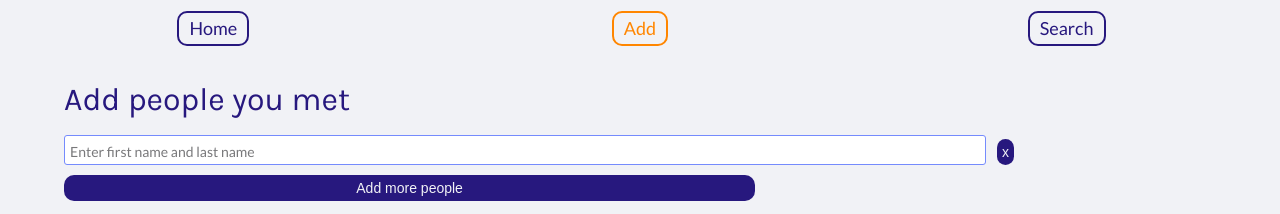
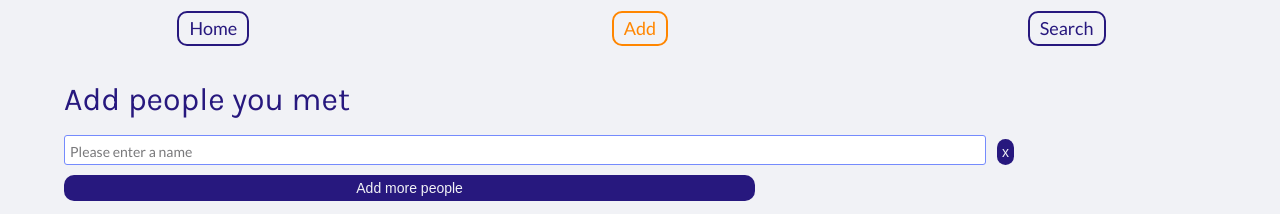
Before and after one commit to mar-zim/spread-love, a React (Create React App) app: page /addentry in a window 1280 px wide. Shown: the top 214 px of the page. Built offline with nearby package versions, Linux system fonts and the light colour scheme; no server answers.

Commit message:
Make name input field required

```diff
--- a/src/components/AddPeopleForm.js
+++ b/src/components/AddPeopleForm.js
@@ -41,8 +41,10 @@ export default function AddPeopleForm({ encounters, setEncounters }) {
             <StyledNameInput
               name={`friends[${index}].name`}
               defaultValue={`${item.name}`}
-              ref={register()}
-              placeholder="Enter first name and last name"
+              ref={register({
+                required: true,
+              })}
+              placeholder="Please enter a name"
             />
             <Button type="button" onClick={() => remove(index)} text="x" />
           </div>
```
